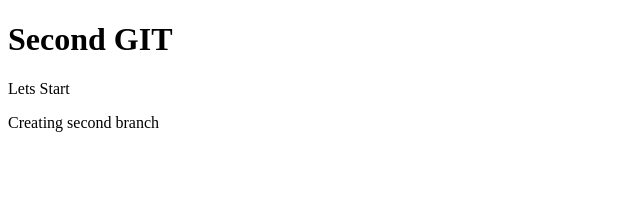
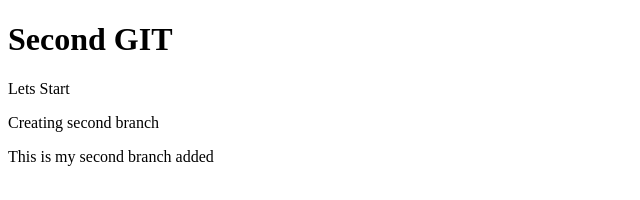
Before and after one commit to coderroby/second, a plain HTML site: page index.html in a window 1280 px wide. Shown: the whole page, without its empty margins (0-640 px from the left). Drawn offline with Linux system fonts and the light colour scheme.

Commit message:
learing about second branch

```diff
--- a/index.html
+++ b/index.html
@@ -10,6 +10,7 @@
 
     <p>Lets Start</p>
     <p>Creating second branch</p>
+    <p>This is my second branch added</p>
 
 </body>
 </html>
```
